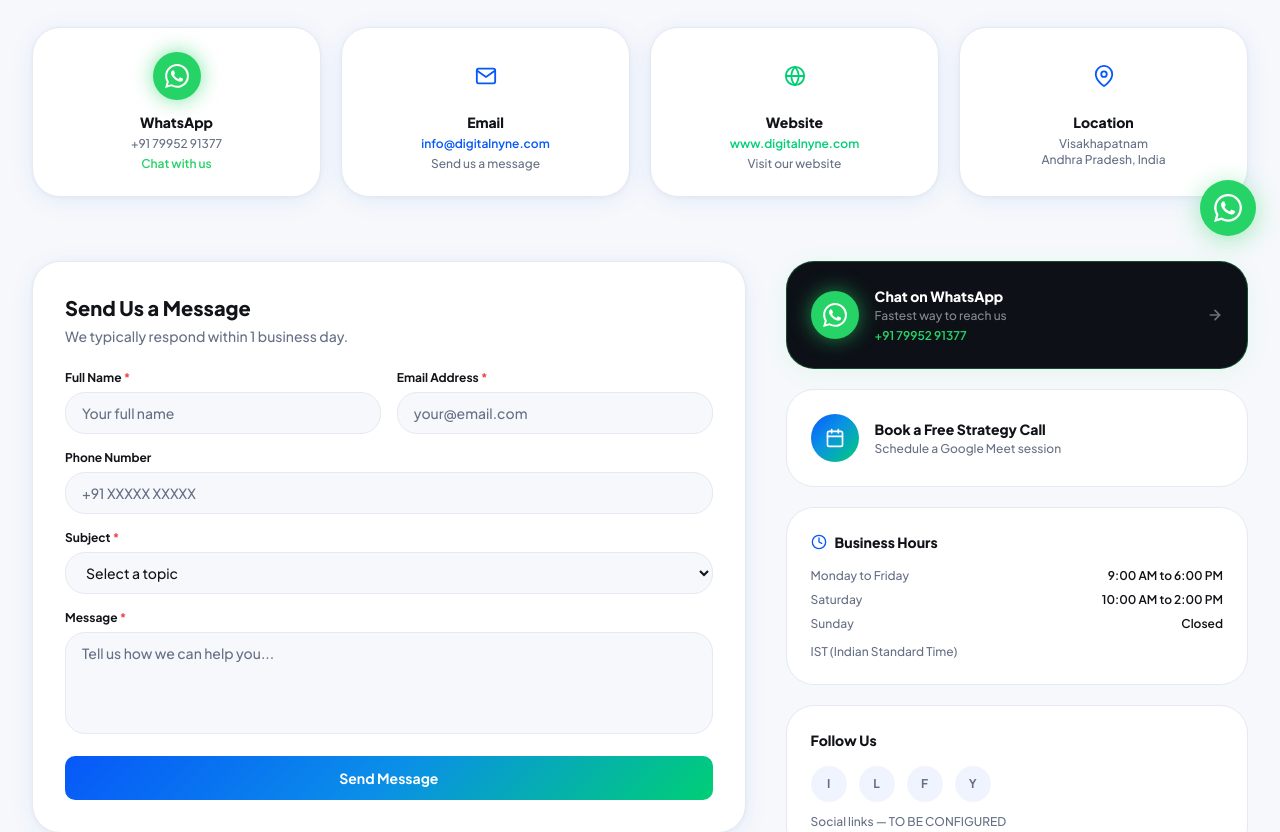
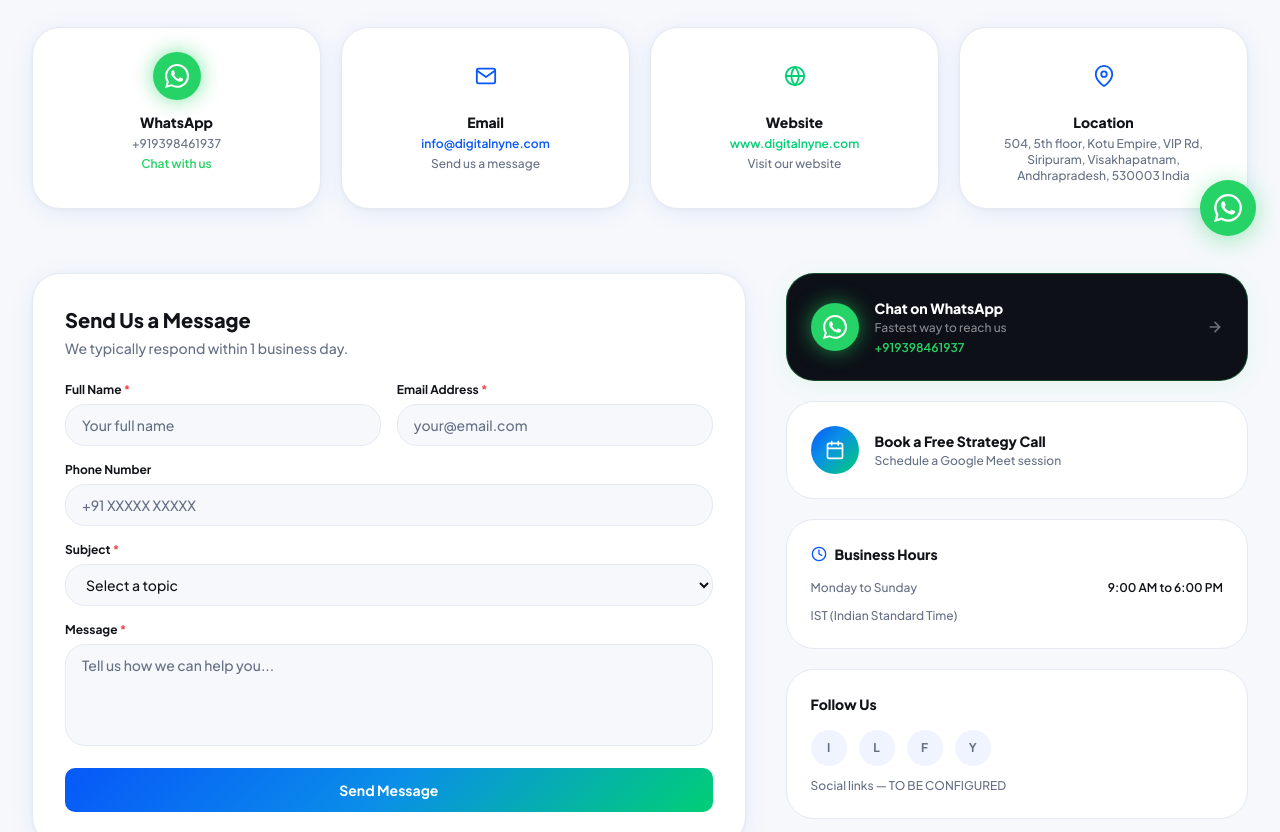
Before and after one commit to digitalnyne-byte/Testing, a Next.js app: page /contact in a window 1280 px wide. Shown: the part 540-1372 px from the top of the page. Built offline with nearby package versions, Linux system fonts and the light colour scheme.

Commit message:
Update page.tsx
Change Address, whatsapp number and business hours in contact page

```diff
--- a/src/app/contact/page.tsx
+++ b/src/app/contact/page.tsx
@@ -9,7 +9,7 @@ import { createClient } from '@/lib/supabase/client';
 import { trackEvent } from '@/lib/analytics';
 
 const WHATSAPP_NUMBER = '919398461937';
-const WHATSAPP_DISPLAY = '+91 79952 91377';
+const WHATSAPP_DISPLAY = '+919398461937';
 const GOOGLE_BOOKING_URL = process.env.NEXT_PUBLIC_GOOGLE_BOOKING_URL || '';
 
 function GlowingWhatsAppIcon() {
@@ -209,8 +209,8 @@ export default function ContactPage() {
                 </div>
                 <div>
                   <p className="text-sm font-extrabold text-foreground mb-1">Location</p>
-                  <p className="text-xs text-muted-foreground font-medium">Visakhapatnam</p>
-                  <p className="text-xs text-muted-foreground font-medium">Andhra Pradesh, India</p>
+                  <p className="text-xs text-muted-foreground font-medium">504, 5th floor, Kotu Empire, VIP Rd, Siripuram, Visakhapatnam,</p>
+                  <p className="text-xs text-muted-foreground font-medium">Andhrapradesh, 530003 India</p>
                 </div>
               </div>
             </div>
@@ -390,9 +390,7 @@ export default function ContactPage() {
                   </h3>
                   <div className="space-y-2">
                     {[
-                      { day: 'Monday to Friday', hours: '9:00 AM to 6:00 PM' },
-                      { day: 'Saturday', hours: '10:00 AM to 2:00 PM' },
-                      { day: 'Sunday', hours: 'Closed' },
+                      { day: 'Monday to Sunday', hours: '9:00 AM to 6:00 PM' },
                     ].map((row) => (
                       <div key={row.day} className="flex justify-between text-xs font-medium">
                         <span className="text-muted-foreground">{row.day}</span>
```
